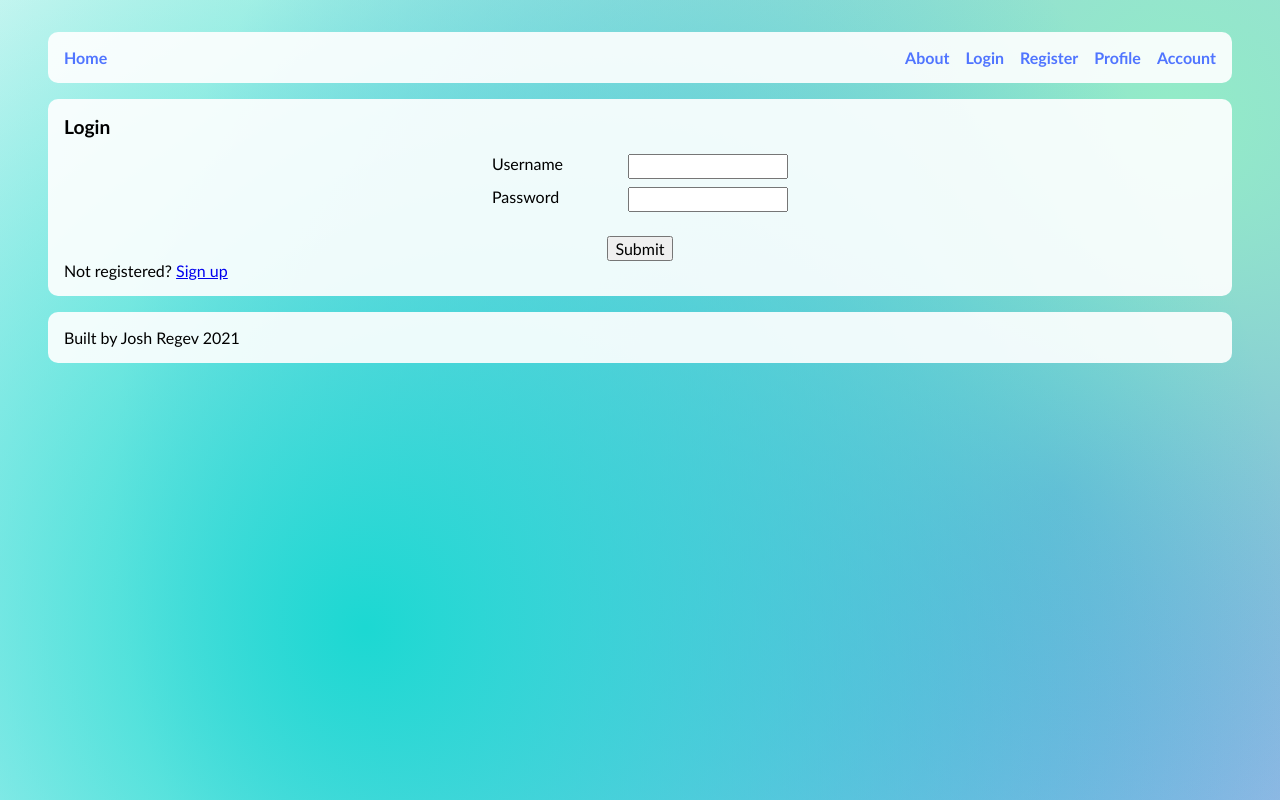
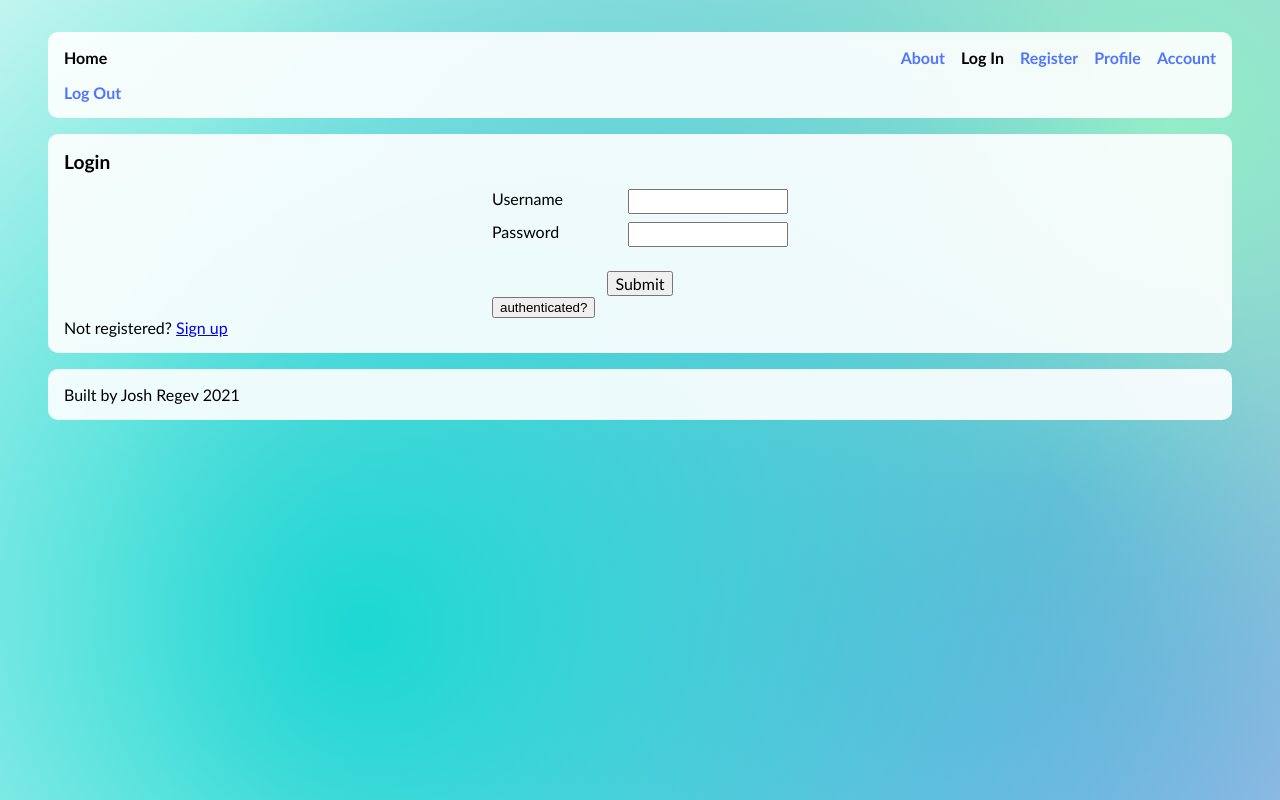
Before and after one commit to jsrgev/finalproject, a React (Create React App) app: page /login in a window 1280 px wide. Built offline with nearby package versions, Linux system fonts and the light colour scheme.

Commit message:
login send user id to store. also disabled active menu links

```diff
--- a/src/App.css
+++ b/src/App.css
@@ -20,6 +20,16 @@ h2 {
   margin-top: 0;
 }
 
+a.active {
+  color: black;
+  pointer-events: none;
+}
+
+nav a {
+  font-weight: 600;
+  color: var(--blue);
+  text-decoration: none;
+}
 
 /* MAIN LAYOUT */
 
@@ -77,11 +87,6 @@ nav ul {
   justify-items: left;
 }
 
-nav a {
-  font-weight: 600;
-  color: var(--blue);
-  text-decoration: none;
-}
 
 
 
--- a/src/components/Login.jsx
+++ b/src/components/Login.jsx
@@ -3,7 +3,7 @@ import axios from 'axios';
 import '../App.css';
 import {Link} from 'react-router-dom';
 import {connect} from 'react-redux';
-import {setLoginStatus} from '../redux/actions';
+import {setLoginStatus,setUser} from '../redux/actions';
 
 class Login extends React.Component {
   constructor(){
@@ -13,8 +13,6 @@ class Login extends React.Component {
       password: "",
       errors: "",
       confirmation: ""
-      // errorMessage: "",
-      // confirmMessage: ""
     }
   }
   changeUsername = (e) => {
@@ -25,7 +23,7 @@ class Login extends React.Component {
   }
   onSubmit = (e) => {
     e.preventDefault();
-    this.setState({message: ""});
+    this.setState({errors: "", confirmation: ""});
     const login = {
       username: this.state.username,
       password: this.state.password
@@ -34,23 +32,35 @@ class Login extends React.Component {
     .then(response=> {
       if (response.data.auth) {
         this.setState({confirmation:"You've successfully logged in."})
+        localStorage.setItem("token", response.data.token)
         this.props.setLoginStatus(true)
+        this.props.setUser(response.data.user._id)
       } else {
         this.setState({errors: response.data.message})
-        console.log(this.state)
+        // console.log(this.state)
       }
-      console.log(this.props.loggedIn)
     })
-
-    this.setState({
-      username: "",
-      password: "",
+  }
+  handleClick = () => {
+    console.log(localStorage.getItem("token"));
+    axios.get('http://localhost:4000/app/isUserAuthenticated', {
+      headers: {
+        "x-access-token": localStorage.getItem("token")
+      }
     })
+    .then(response => {
+      if (response) {
+        console.log(response);
+      } else {
+        console.log(response)
+      }
+    })
+    .catch(err =>console.log(err))
   }
   render() {
     // console.log(this.props)
     this.props.location.state && this.setState({confirmation: "You're signed up! Now you can log in"})
-    console.log(this.state);
+    // console.log(this.state);
     let messageSection = (this.state.confirmation) ?
       <div className="messageSection">{this.state.confirmation}</div> :
       (this.state.errors) ?
@@ -75,6 +85,7 @@ class Login extends React.Component {
               /></div>
               <div id="submitDiv">
                 <input type="submit" value='Submit' />
+                <button onClick={this.handleClick}>authenticated?</button>
               </div>
             </form>
             <div>Not registered? <Link to='/register/'>Sign up</Link></div>
@@ -95,6 +106,7 @@ const mapStateToProps = (state) => {
 const dispatchStateToProps = (dispatch) => {
   return {
     setLoginStatus: (value) => dispatch(setLoginStatus(value)),
+    setUser: (id) => dispatch(setUser(id)),
   }
 }
 
--- a/src/components/NavBar.jsx
+++ b/src/components/NavBar.jsx
@@ -1,17 +1,18 @@
 import React from 'react';
-import {Link} from 'react-router-dom'
+import {NavLink} from 'react-router-dom'
 
 class NavBar extends React.Component {
 	render () {
 		return (
 			<nav>
 				<ul>
-					<li><Link to='/'>Home</Link></li>
-					<li><Link to='/about'>About</Link></li>
-					<li><Link to='/login'>Login</Link></li>
-					<li><Link to='/register'>Register</Link></li>
-					<li><Link to='/profile'>Profile</Link></li>
-					<li><Link to='/account'>Account</Link></li>
+					<li><NavLink to='/'>Home</NavLink></li>
+					<li><NavLink to='/about'>About</NavLink></li>
+					<li><NavLink to='/login'>Log In</NavLink></li>
+					<li><NavLink to='/register'>Register</NavLink></li>
+					<li><NavLink to='/profile'>Profile</NavLink></li>
+					<li><NavLink to='/account'>Account</NavLink></li>
+					<li><NavLink to='/account'>Log Out</NavLink></li>
 				</ul>
 			</nav>
 		)
--- a/src/redux/actions.js
+++ b/src/redux/actions.js
@@ -1,13 +1,7 @@
-// export const GET_USER = 'GET_USER';
 export const SET_LOGIN_STATUS = 'SET_LOGIN_STATUS';
+export const SET_USER = 'SET_USER';
 
 
-// export const enterText = (string) => {
-// 	return {
-// 		type: GET_USER,
-// 		payload: string
-// 	}
-// }
 
 export const setLoginStatus = (value) => {
 	return {
@@ -15,3 +9,10 @@ export const setLoginStatus = (value) => {
 		payload: value
 	}
 }
+
+export const setUser = (id) => {
+	return {
+		type: SET_USER,
+		payload: id
+	}
+}
--- a/src/redux/reducer.js
+++ b/src/redux/reducer.js
@@ -1,4 +1,4 @@
-import {SET_LOGIN_STATUS} from './actions';
+import {SET_LOGIN_STATUS, SET_USER} from './actions';
 
 
 let initState = {
@@ -11,6 +11,8 @@ export const reducer = (state = initState, action = {}) => {
 	switch (action.type) {
 		case SET_LOGIN_STATUS:
 			return {...state,loggedIn: action.payload};
+		case SET_USER:
+			return {...state,user: action.payload};
 		default:
 			return {...state}
 		}
```
Also changed, not shown: src/components/Register.jsx (+0 -13 lines), 1 other file (tests, documents, lock files or other folders).
